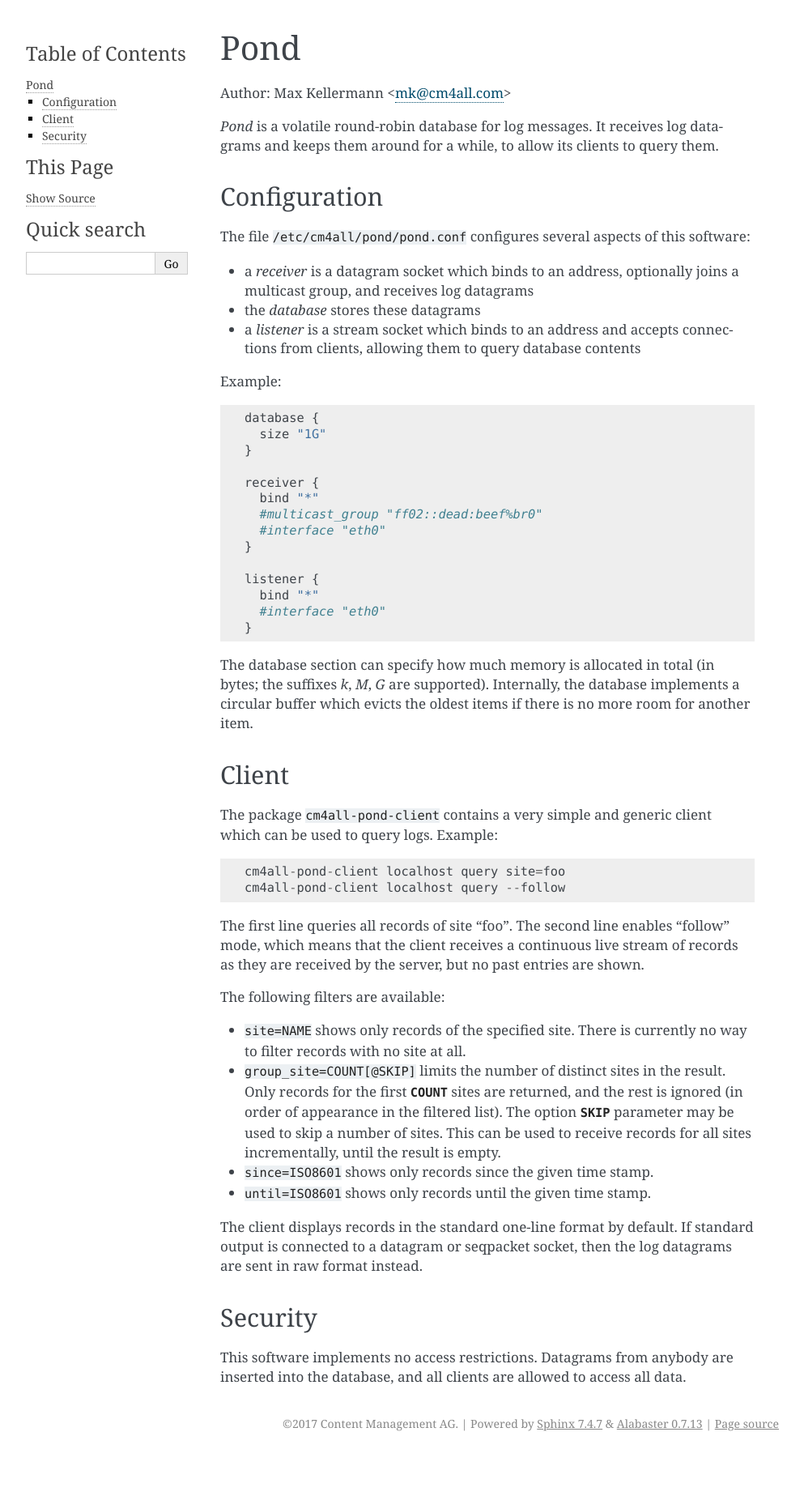
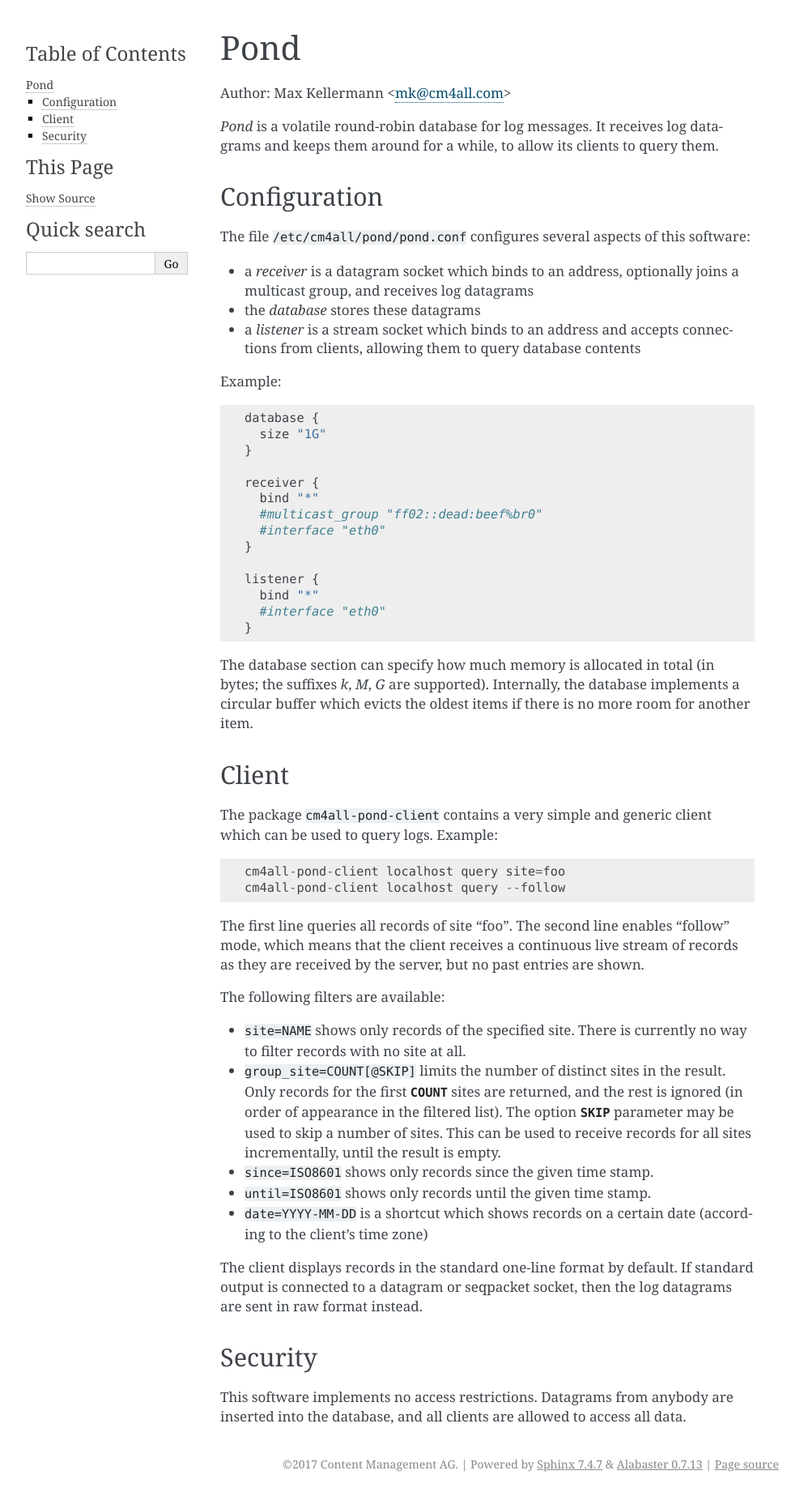
Before and after one commit to CM4all/pond, a Sphinx documentation site: the page built from doc/index.rst, in a window 1280 px wide. Shown: the whole page at 81% size, without its empty margins (148-1141 px from the left). Built offline with Sphinx 7.4.7, drawn with Linux system fonts in a browser that asks for light colours; before the commit the page ends 1797 px from its top, so only the background shows below that.

Commit message:
Client: add filter option "date"

```diff
--- a/doc/index.rst
+++ b/doc/index.rst
@@ -71,6 +71,8 @@
   sites incrementally, until the result is empty.
 - :samp:`since=ISO8601` shows only records since the given time stamp.
 - :samp:`until=ISO8601` shows only records until the given time stamp.
+- :samp:`date=YYYY-MM-DD` is a shortcut which shows records on a
+  certain date (according to the client's time zone)
 
 The client displays records in the standard one-line format by
 default.  If standard output is connected to a datagram or seqpacket
```
Also changed, not shown: 2 other files.
